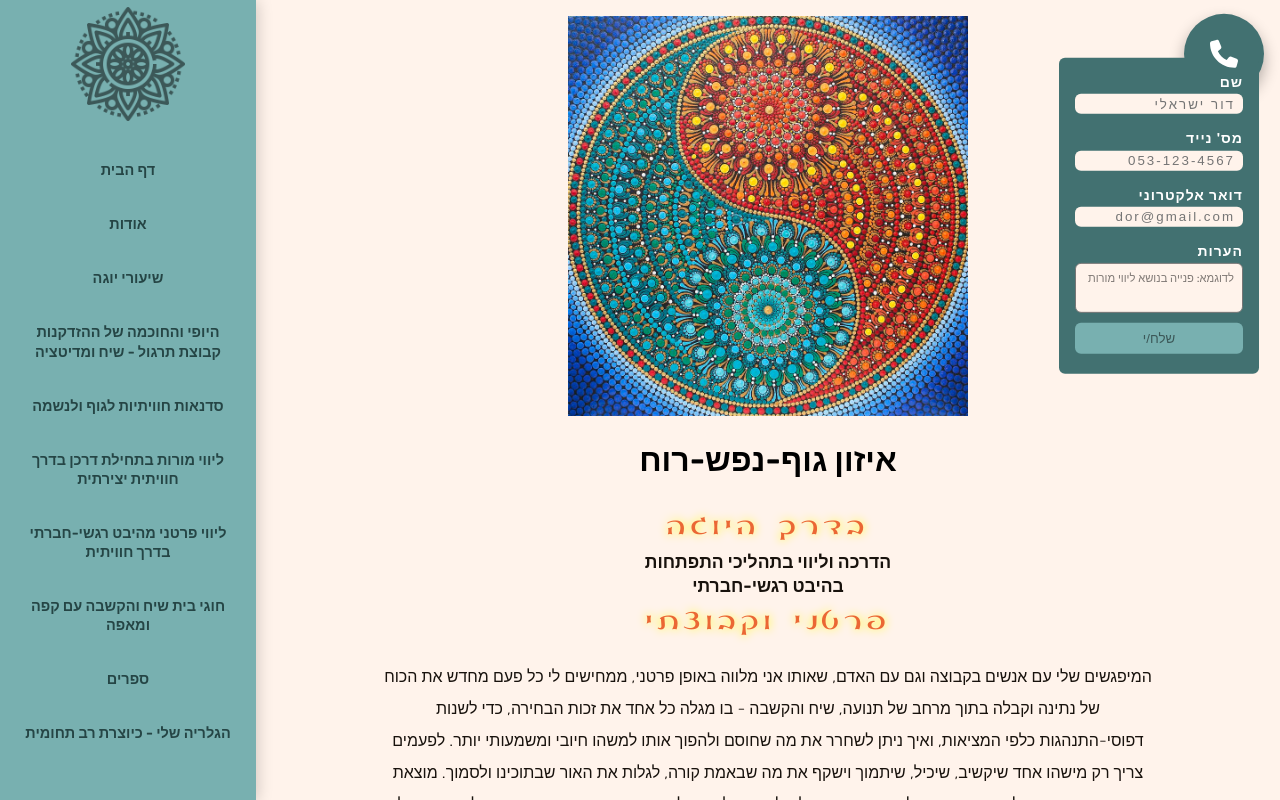
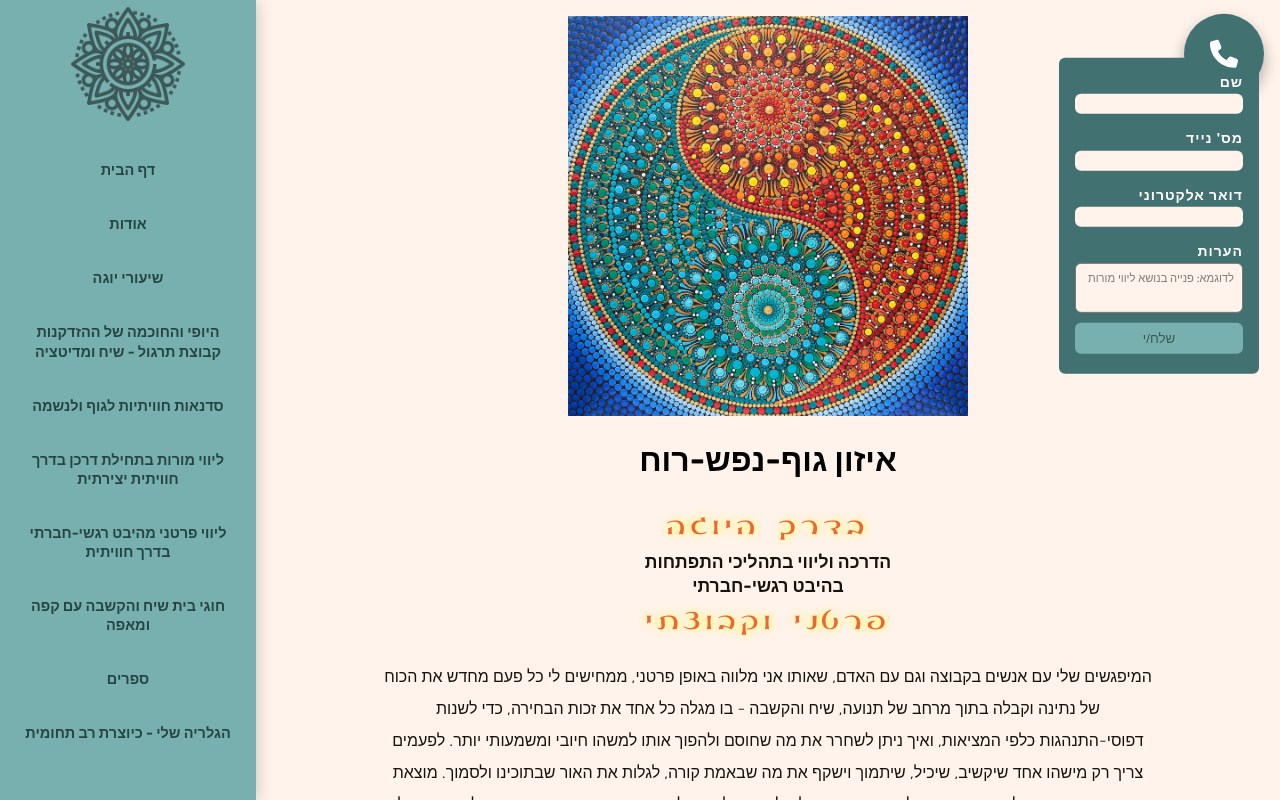
Before and after one commit to MaxwellKnight/ofra, a React (Create React App) app: page / in a window 1280 px wide. Both pictures are taken after a click on the icon 1224 px from the left and 50 px from the top of the page. Shown: the top 800 px of the page. Built offline with nearby package versions, Linux system fonts and the light colour scheme.

Commit message:
fixed contact form

```diff
--- a/src/componenets/About.js
+++ b/src/componenets/About.js
@@ -12,16 +12,16 @@ const About = () => {
 				<div className='secondary-about'>
 					<p className='about-text'>
 						עופרה (אנגל) יחיאלי, ילידת הרצליה שנת 1995, מתגוררת בבאר-שבע
-						אמא לשלושה ילדים, סבתא לנכדה
+						אמא לשלושה ילדים וסבתא לנכדה.
 						בוחרת להשתדל כל יום להיות מאושרת עם בן-זוגה ובחיים בכלל
 						עם העליות והמורדות שבדרך..
 						בעברה חינכה מאות תלמידים בבתי-ספר יסודי. עבודתה נעשתה תוך שליחות
 						ובדרך חוויתית ויצירתית. תמיד ניסתה לגרום לתלמידיה ללמוד מתוך סקרנות,
 						לקחת אחריות למעשיהם ולהאמין בעצמם. (ישנן מספר תלמידות, שכבר
-						אמהות לילדים בעצמן, והיא בקשר איתן עד היום).
+						אמהות לילדים בעצמן והיא בקשר איתן עד היום).
 						משנת 2006 עוסקת במודעות דרך גוף-נפש-רוח. מנחה, מדריכה ומלווה
-						באופן פרטני וקבוצתי ומתאימה את עבודתה לקשת רחבה של אוכלוסיות
-						בקהילה, עם קבוצות גיל שונות.
+						באופן פרטני וקבוצתי ומתאימה את עבודתה לקשת רחבה של אוכלוסיות בקהילה<br />
+						עם קבוצות גיל שונות.
 					</p>
 
 					<h2 style={{ color: 'orange' }}>דברים מהלב </h2>
@@ -41,7 +41,7 @@ const About = () => {
 
 					<p className='aside-text'>
 
-						בין לבין משתדלת לתת מקום לתחביביי השונים כמו - כתיבת ספרים (לצעירים וצעירים ברוחם), שירים ומנגינות,
+						בין לבין מתנדבת ב״אם-לאם״ ובעמותת ״רוח-דרומית״ בב״ש ומשתדלת לתת מקום לתחביביי השונים כמו - כתיבת ספרים (לצעירים וצעירים ברוחם), שירים ומנגינות,
 						קריאה, עבודות גינון, ציור חריזת תכשיטים.
 
 					</p>
--- a/src/componenets/Form.js
+++ b/src/componenets/Form.js
@@ -29,7 +29,7 @@ const Form = () => {
 					name='fullName'
 					value={formData.fullName}
 					type='text'
-                    placeholder='דור ישראלי'
+					placeholder=''
 					onChange={handleFormData}
 					required
 				/>
@@ -40,7 +40,7 @@ const Form = () => {
 					name='phone'
 					value={formData.phone}
 					type='phone'
-                    placeholder='053-123-4567'
+					placeholder=''
 					onChange={handleFormData}
 					required
 				/>
@@ -51,7 +51,7 @@ const Form = () => {
 					name='email'
 					value={formData.email}
 					type='email'
-                    placeholder='dor@gmail.com'
+					placeholder=''
 					onChange={handleFormData}
 					required
 				/>
```
Also changed, not shown: 10 other files (tests, documents, lock files or other folders). Lines whose indentation alone changed are shown as unchanged.
